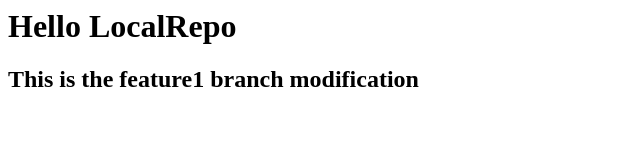
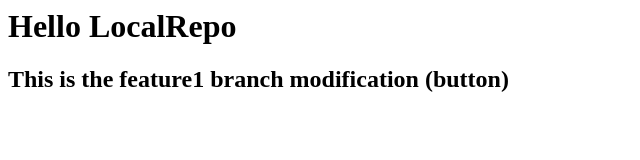
Before and after one commit to Asifdevop/Localrepo, a plain HTML site: page index.html in a window 1280 px wide. Shown: the whole page, without its empty margins (0-640 px from the left). Drawn offline with Linux system fonts and the light colour scheme.

```diff
--- a/index.html
+++ b/index.html
@@ -1,2 +1,2 @@
 <h1>Hello LocalRepo<h1>
-<h2>This is the feature1 branch modification</h2>
+<h2>This is the feature1 branch modification (button)</h2>
```
